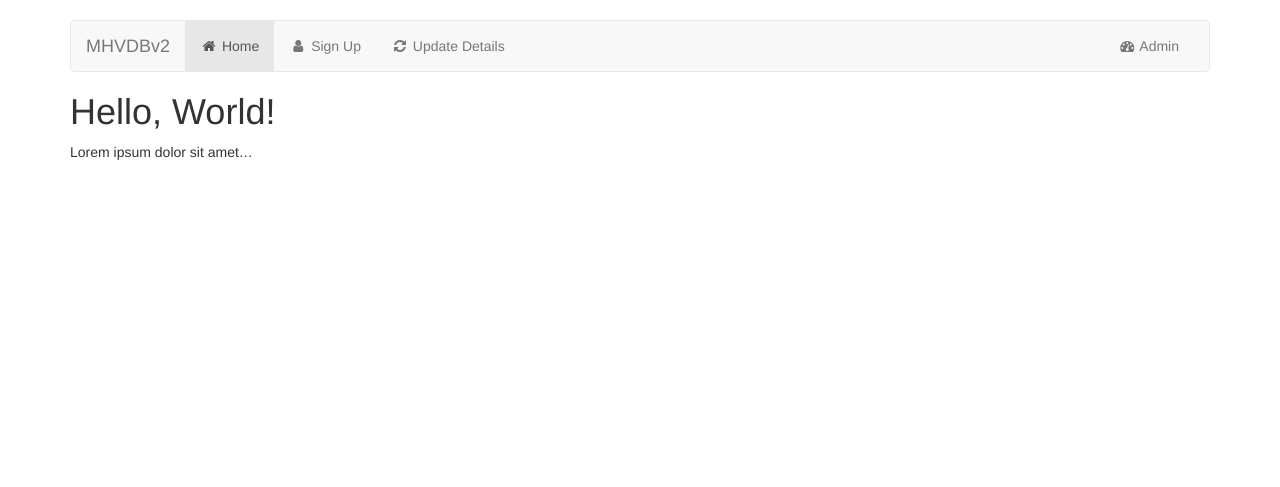
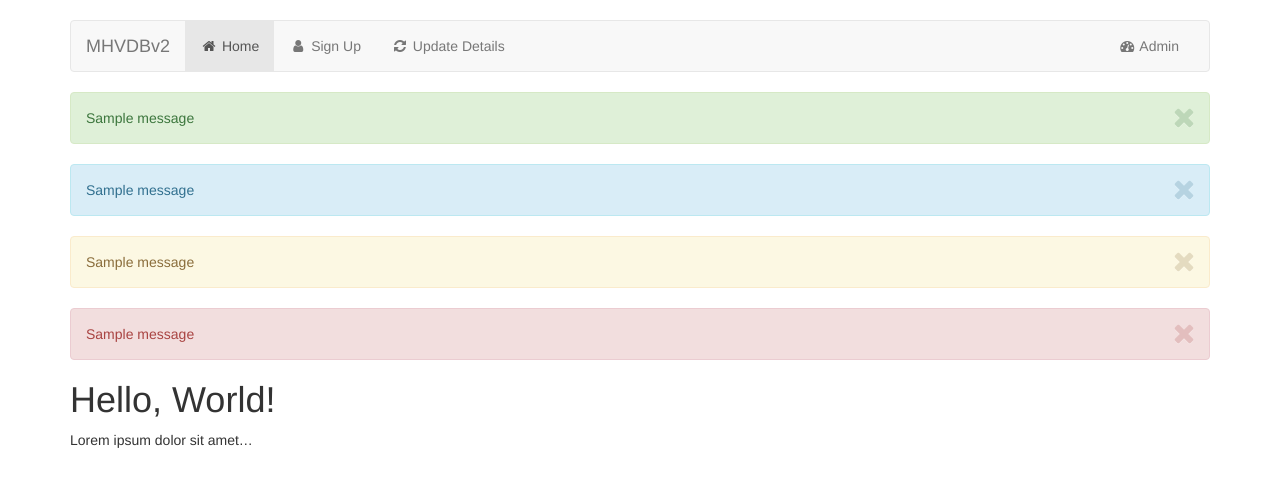
Before and after one commit to makehackvoid/mhvdb2, a Flask app: page / in a window 1280 px wide. Shown: the top 487 px of the page. Run offline with Flask 2, Linux system fonts and the light colour scheme; one stand-in notice (Sample message) is shown; parts of the project's set-up code (start-up, migrations or seed data) failed here and were passed over; some libraries are stand-ins or nearby versions.

Commit message:
Add rendering of flashed messages

```diff
--- a/mhvdb2/templates/_layout.html
+++ b/mhvdb2/templates/_layout.html
@@ -5,6 +5,20 @@
 ] -%}
 
 {% set active_page = active_page|default('index') -%}
+
+{% macro render_messages(category) %}
+    {% with messages = get_flashed_messages(category_filter=[category]) %}
+        {% if messages %}
+            <div class="alert alert-{{category}} alert-dismissable">
+                <button type="button" class="close" data-dismiss="alert" aria-hidden="true"><i class="fa fa-lg fa-close"></i></button>
+
+                {% for message in messages %}
+                    <p>{{ message }}</p>
+                {% endfor %}
+            </div>
+        {% endif %}
+    {% endwith %}
+{% endmacro %}
 
 <!doctype html>
 <html>
@@ -39,6 +53,10 @@
             </div>
 
             <section id="content">
+                {{ render_messages("success") }}
+                {{ render_messages("info") }}
+                {{ render_messages("warning") }}
+                {{ render_messages("danger") }}
                 {% block content %}
                 {% endblock %}
             </section>
```
